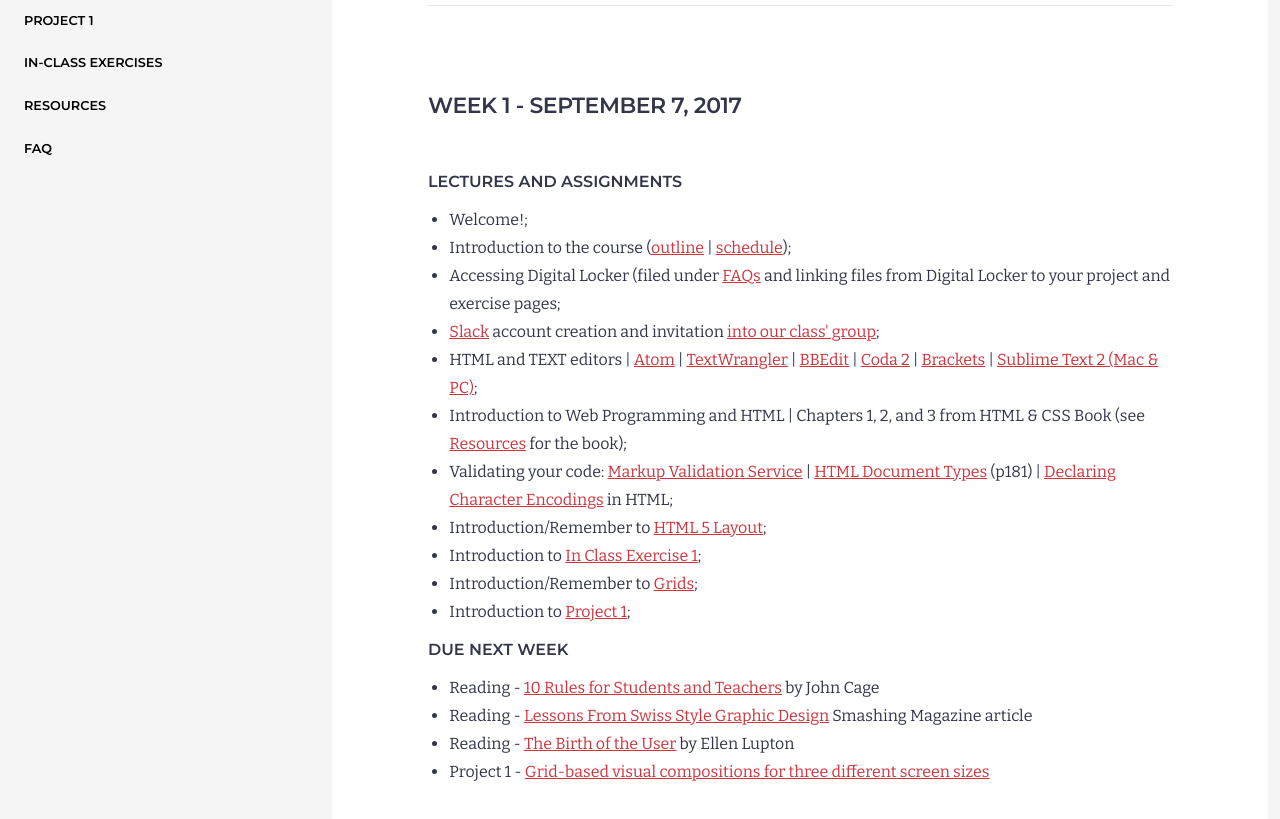
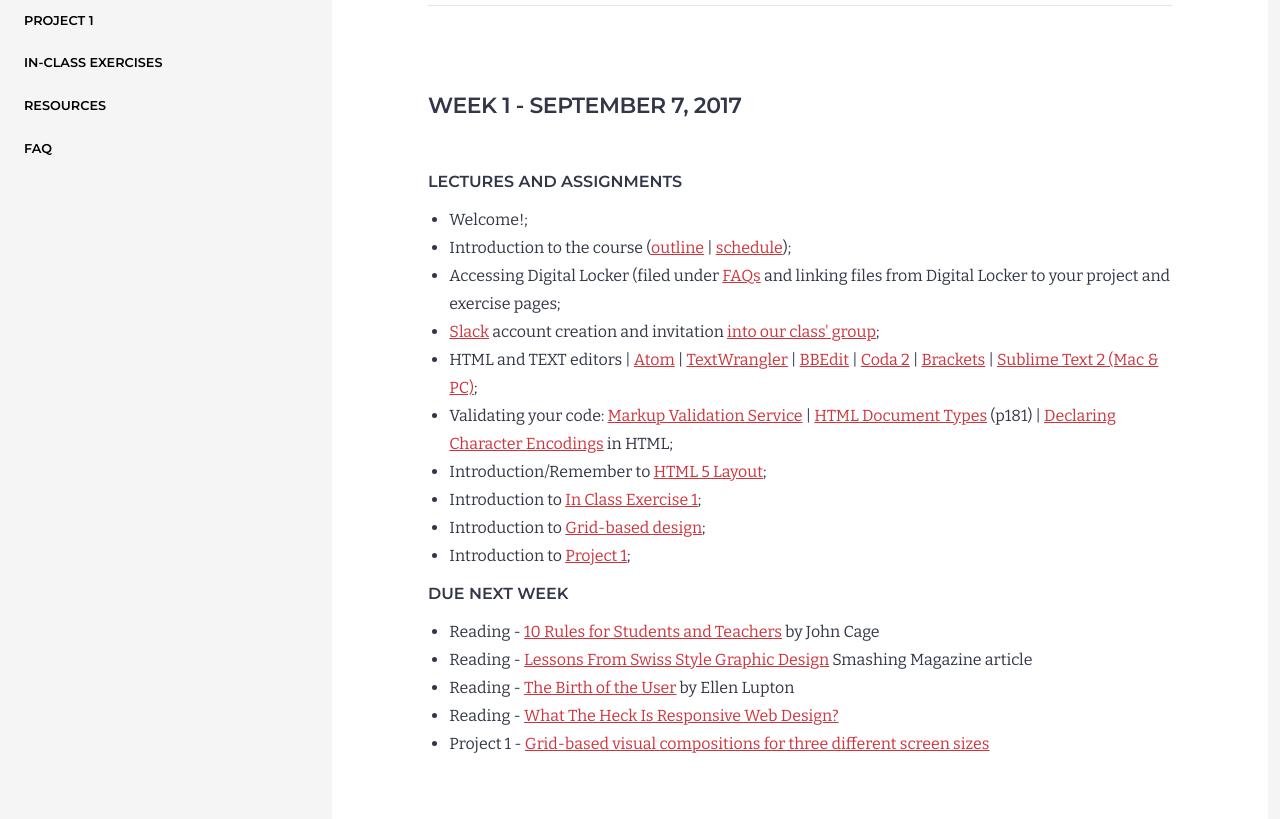
Before and after one commit to yorkdesign/YSDN2005-F17, a plain HTML site: page index.html in a window 1280 px wide. Shown: the part 211-1030 px from the top of the page. Drawn offline with nearby package versions, Linux system fonts and the light colour scheme.

Commit message:
Sunday 15

```diff
--- a/index.html
+++ b/index.html
@@ -51,11 +51,10 @@
 								<li>Accessing Digital Locker (filed under <a href="faq/index.html">FAQs</a> and linking files from Digital Locker to your project and exercise pages;</li>
 								<li><a href="https://slack.com">Slack</a> account creation and invitation <a href="https://ysdn2005-f17.slack.com/">into our class&#39; group</a>;</li>
 								<li>HTML and TEXT editors | <a href="https://atom.io/">Atom</a> | <a href="http://www.barebones.com/products/textwrangler/">TextWrangler</a> | <a href="http://www.barebones.com/products/bbedit/index.html?utm_source=thedeck&amp;utm_medium=banner&amp;utm_campaign=bbedit">BBEdit</a> | <a href="http://panic.com/coda/">Coda 2</a> | <a href="http://brackets.io/index.html">Brackets</a> | <a href="http://www.sublimetext.com/">Sublime Text 2 (Mac &amp; PC)</a>;</li>
-								<li>Introduction to Web Programming and HTML | Chapters 1, 2, and 3 from HTML &amp; CSS Book (see <a href="resources/index.html">Resources</a> for the book);</li>
 								<li>Validating your code: <a href="http://validator.w3.org/">Markup Validation Service</a> | <a href="http://www.w3schools.com/tags/tag_doctype.asp">HTML Document Types</a> (p181) | <a href="http://www.w3.org/International/questions/qa-html-encoding-declarations">Declaring Character Encodings</a> in HTML;</li>
 								<li>Introduction/Remember to <a href="http://www.htmlandcssbook.com/code-samples/chapter-17/">HTML 5 Layout</a>;</li>
 								<li>Introduction to <a href="exercises/ice/index.html">In Class Exercise 1</a>;</li>
-								<li>Introduction/Remember to <a href="assets/documents/Introduction_Grids.pdf">Grids</a>;</li>
+								<li>Introduction to <a href="assets/documents/Introduction_Grids.pdf">Grid-based design</a>;</li>
 								<li>Introduction to <a href="projects/project-1/index.html">Project 1</a>;</li>
 								</ul>
 								<h3 id="due-next-week">Due next week</h3>
@@ -63,6 +62,8 @@
 								<li>Reading - <a href="http://visualsyntax.net/2014/12/21/john-cage’s-rules-hints-for-student-teachers/">10 Rules for Students and Teachers</a> by John Cage</li>
 								<li>Reading - <a href="https://www.smashingmagazine.com/2009/07/lessons-from-swiss-style-graphic-design/">Lessons From Swiss Style Graphic Design</a> Smashing Magazine article</li>
 								<li>Reading - <a href="http://www.aiga.org/the-birth-of-the-user">The Birth of the User</a> by Ellen Lupton</li>
+								<li>Reading - <a href="http://johnpolacek.github.io/scrolldeck.js/decks/responsive/">What The Heck Is
+								Responsive Web Design?</a></li>
 								<li>Project 1 - <a href="projects/project-1/index.html">Grid-based visual compositions for three different screen sizes</a></li>
 								</ul>
 
```
Also changed, not shown: projects/project-1/index.html (+1 -1 lines), resources/index.html (+1 -1 lines).
